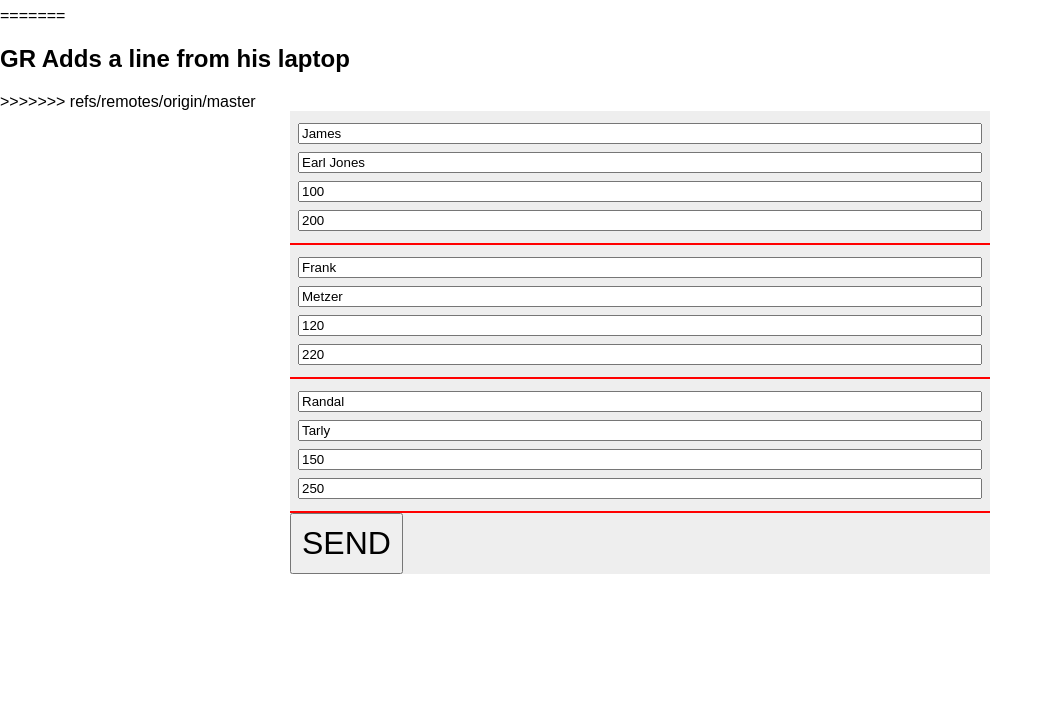
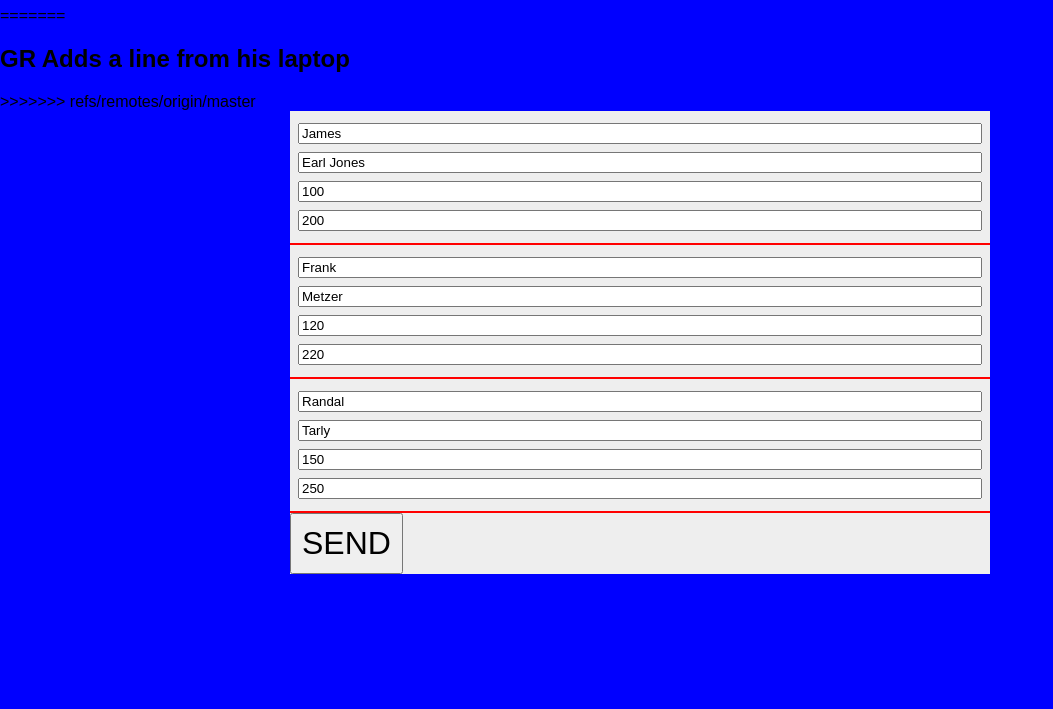
Before and after one commit to GRY086/gr-ifirst-git, a plain HTML site: page index.html in a window 1280 px wide. Shown: the part 91-800 px from the top of the page, without its empty margins (0-1053 px from the left). Drawn offline with nearby package versions, Linux system fonts and the light colour scheme.

Commit message:
fix style
stylesheet was messy. fixed "#blue" comeon peopl.e

```diff
--- a/style.css
+++ b/style.css
@@ -6,7 +6,7 @@ html {
   box-sizing: inherit;
 }
 
-body{background:#blue; margin:0px; font-family:arial;}
+body{background:blue; margin:0px; font-family:arial;}
 
 form{
     width:700px;
```
